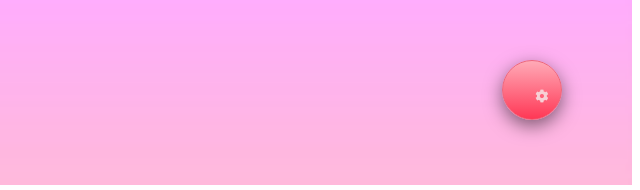
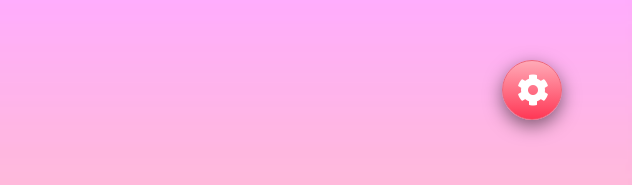
Before and after one commit to JackieLiPera/CarrotCrush, a website built with webpack: page index.html in a window 1280 px wide. Shown: the part 823-1013 px from the top of the page, 640-1280 px from the left. Built offline with nearby package versions, Linux system fonts and the light colour scheme.

Commit message:
Some styling added to rules button and background

```diff
--- a/css/game.css
+++ b/css/game.css
@@ -100,11 +100,13 @@ h1 {
 
 .fa, .fas {
   color: #f7d0d6;
-  width: 20px;
-  height: 20px;
-  text-align: center;
-  padding-left: 20px;
-  padding-top: 20px;
+  padding-left: 2px;
+}
+
+.fa-cog:before {
+    content: "\f013";
+    font-size: 2rem;
+    color: white;
 }
 
 .modal {
@@ -156,3 +158,7 @@ h1 {
   box-sizing: border-box;
   color: #ff3755;
 }
+
+html {
+  overflow: hidden;
+}
--- a/index.html
+++ b/index.html
@@ -6,6 +6,7 @@
     <link rel="stylesheet" type="text/css" href="./css/game.css">
     <link href="https://fonts.googleapis.com/css?family=Pacifico" rel="stylesheet">
     <link href="https://fonts.googleapis.com/css?family=Raleway" rel="stylesheet">
+    <link rel="shortcut icon" type="image/png" href="images/carrot.png" />
     <link rel="stylesheet" href="https://use.fontawesome.com/releases/v5.2.0/css/all.css" integrity="sha384-hWVjflwFxL6sNzntih27bfxkr27PmbbK/iSvJ+a4+0owXq79v+lsFkW54bOGbiDQ" crossorigin="anonymous">
     <script type="text/javascript" src="https://code.jquery.com/jquery-2.1.1.js"></script>
     <style>
--- a/lib/game.js
+++ b/lib/game.js
@@ -86,7 +86,7 @@ class Game {
 
       this.board.moveFruit(fromMove, toMove);
       this.movesLeft -= 1;
-      $(".moves-left").text(`${this.movesLeft}`);
+      $(".moves-left").text(`Moves: ${this.movesLeft}`);
       this.prevMove = false;
       this.checkWon();
     } else {
```
Also changed, not shown: dist/bundle.js, 1 other file.
